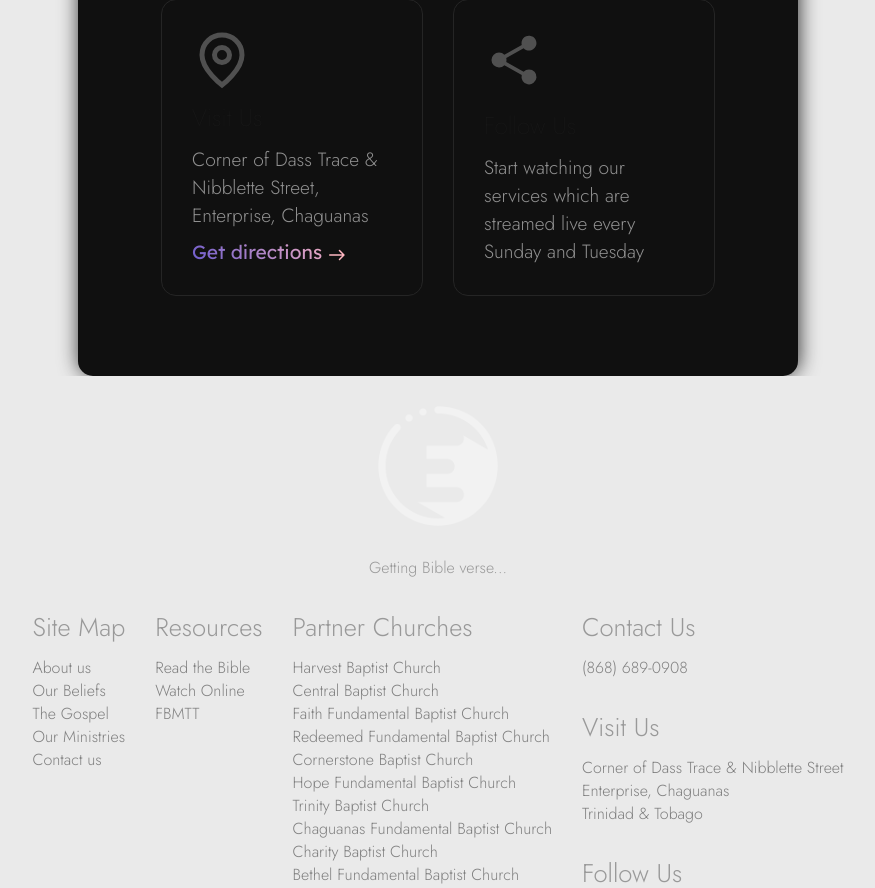
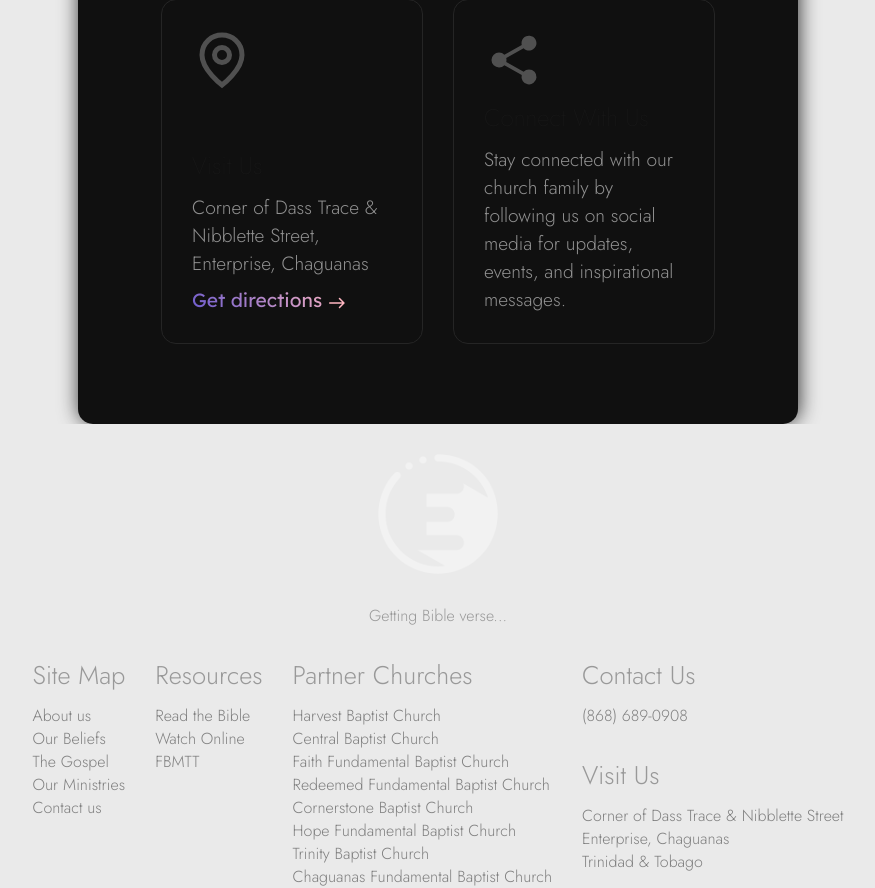
Before and after one commit to sgarcia97/test-app, a Next.js app: page /contact in a window 1280 px wide. Shown: the part 1043-1931 px from the top of the page, without its empty margins (202-1077 px from the left). Built offline with nearby package versions, Linux system fonts and the light colour scheme; no server answers.

Commit message:
Update page.tsx

```diff
--- a/app/contact/page.tsx
+++ b/app/contact/page.tsx
@@ -33,9 +33,9 @@ const Page = () => {
                 blink="/"
                 />
                 <Card
-                title="Follow Us"
+                title="Connect With Us"
                 img={<IoShareSocial className="icon"/>}
-                desc="Start watching our services which are streamed live every Sunday and Tuesday"
+                desc="Stay connected with our church family by following us on social media for updates, events, and inspirational messages."
                 visible={false}
                 />
               </CardWrapper>
```
